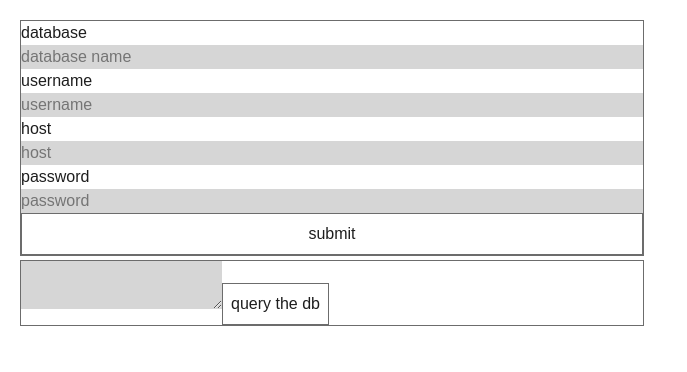
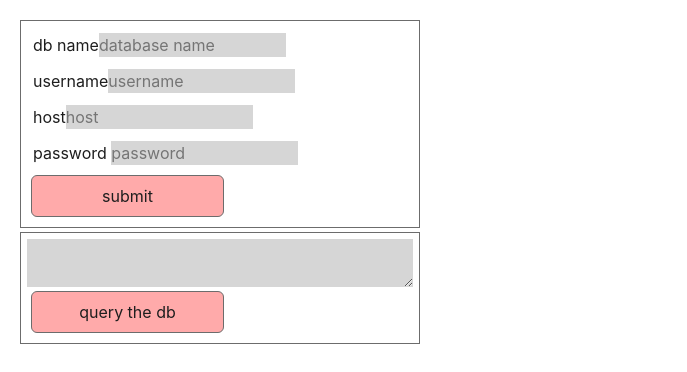
Before and after one commit to umamiMike/db-compare, a React (Create React App) app in the folder react-client/: page / in a window 1280 px wide. Shown: the top 372 px of the page, without its empty margins (0-687 px from the left). Built offline with nearby package versions, Linux system fonts and the light colour scheme.

Commit message:
react client updates
adds type to datastore credentials
updates forms for the ui
updates styling

```diff
--- a/react-client/src/App.tsx
+++ b/react-client/src/App.tsx
@@ -10,6 +10,7 @@ export default function App() {
   const [query, setQuery] = useState('');
 
   const initCreds = {
+    type: '',
     username: '',
     host: '',
     password: '',
@@ -89,7 +90,6 @@ export default function App() {
         query the db
       </button>
       </form>
-      <h1>{query}</h1>
     </div>
   );
 }
--- a/react-client/src/DatasourceCredentialsForm.tsx
+++ b/react-client/src/DatasourceCredentialsForm.tsx
@@ -1,6 +1,5 @@
 import React, { useState } from 'react';
 import { DsCreds } from './credentials';
-import './App.css';
 
 interface Props {
   creds: DsCreds;
@@ -15,7 +14,8 @@ export default function DatasourceCredentialsForm(props: Props) {
   return (
     <div className="ds-select">
       <form>
-        <label>database</label>
+      <label>
+      db name
         <input
           type='text'
           placeholder='database name'
@@ -24,7 +24,8 @@ export default function DatasourceCredentialsForm(props: Props) {
             setFormData(formdata);
           }}
         />
-        <label>username</label>
+          </label>
+        <label>username
         <input
           type='text'
           placeholder='username'
@@ -32,8 +33,9 @@ export default function DatasourceCredentialsForm(props: Props) {
             formdata.username = e.target.value;
             setFormData(formdata);
           }}
-        />
-        <label>host</label>
+          />
+          </label>
+        <label>host
         <input
           type='text'
           placeholder='host'
@@ -41,16 +43,16 @@ export default function DatasourceCredentialsForm(props: Props) {
             formdata.host = e.target.value;
             setFormData(formdata);
           }}
-        />
-        <label>password</label>
-        <input
+        /></label>
+        <label>password        <input
           type='text'
           placeholder='password'
           onChange={e => {
             formdata.password = e.target.value;
             setFormData(formdata);
           }}
-        />
+        /></label>
+
       <button
         onClick={() => {
           submitFormData(formdata);
--- a/react-client/src/credentials.d.ts
+++ b/react-client/src/credentials.d.ts
@@ -1,4 +1,5 @@
 export interface DsCreds {
+  type: string;
   username: string;
   host: string;
   password: string;
--- a/react-client/src/css/reset.css
+++ b/react-client/src/css/reset.css
@@ -171,33 +171,49 @@ img {
 
  /* ======= custom ======== */
 
+.main input, textarea, select, button {
+  width : 50%;
+  padding: 0;
+  margin: 0;
+  box-sizing: border-box;
+
+}
+.main textarea {
+width: 100%;
+}
 
 .main button {
   padding: 0.5em;
   border: 1px solid var(--secondary);
+  border-radius: 6px;
+  background: #ffaaaa;
+  margin: 4px;
+
 }
+
+
 
 .main form {
 
   border: 1px solid var(--secondary);
+  position: relative;
 
+  width: 400px;
+  padding: 6px;
   margin: 4px;
+  display: flex;
+  flex-direction: column;
+  box-sizing: border-box;
 }
 
-.ds-select {
-
- /* width: 400px; */
-}
-.ds-select * {display: block;}
-.ds-select form {
-  display: flex;
-  flex-direction: column;
+.ds-select label {
+  padding: 6px;
+  width: 100%;
 }
 
+form input {
 
-
-
-
+}
 
 
 
```
